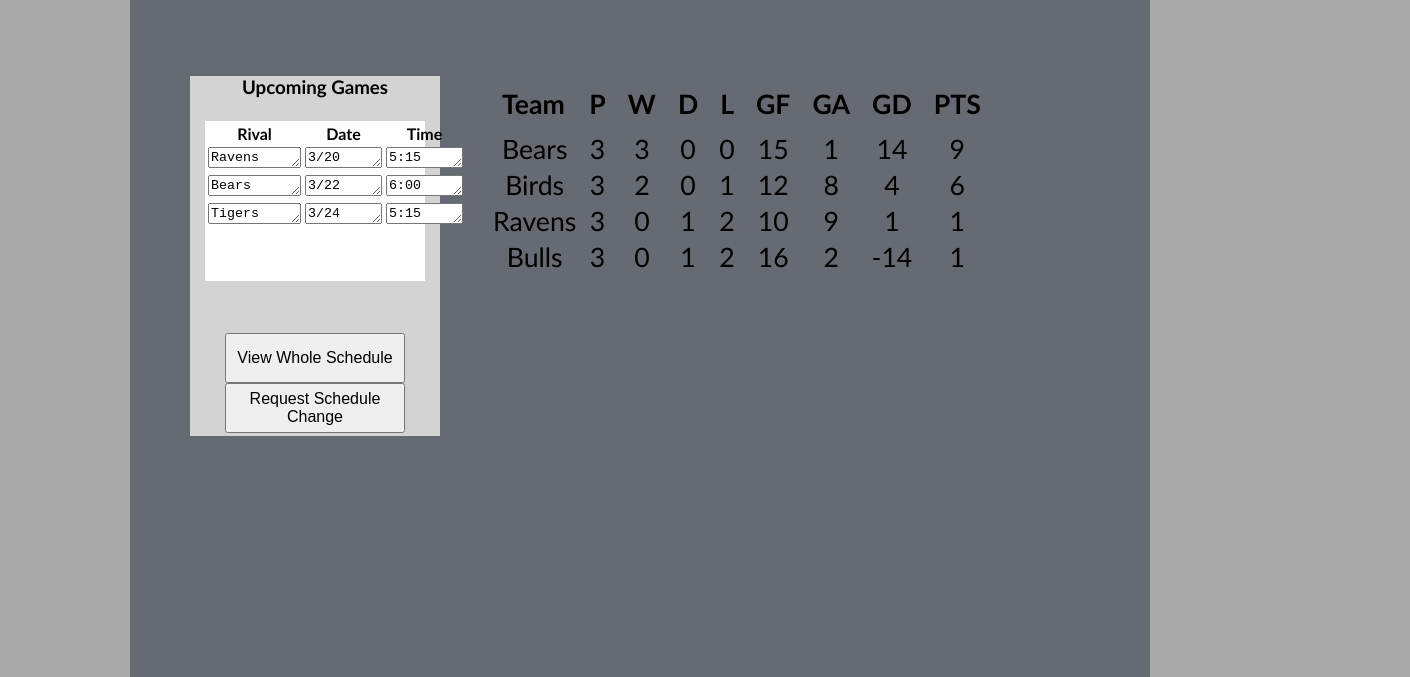
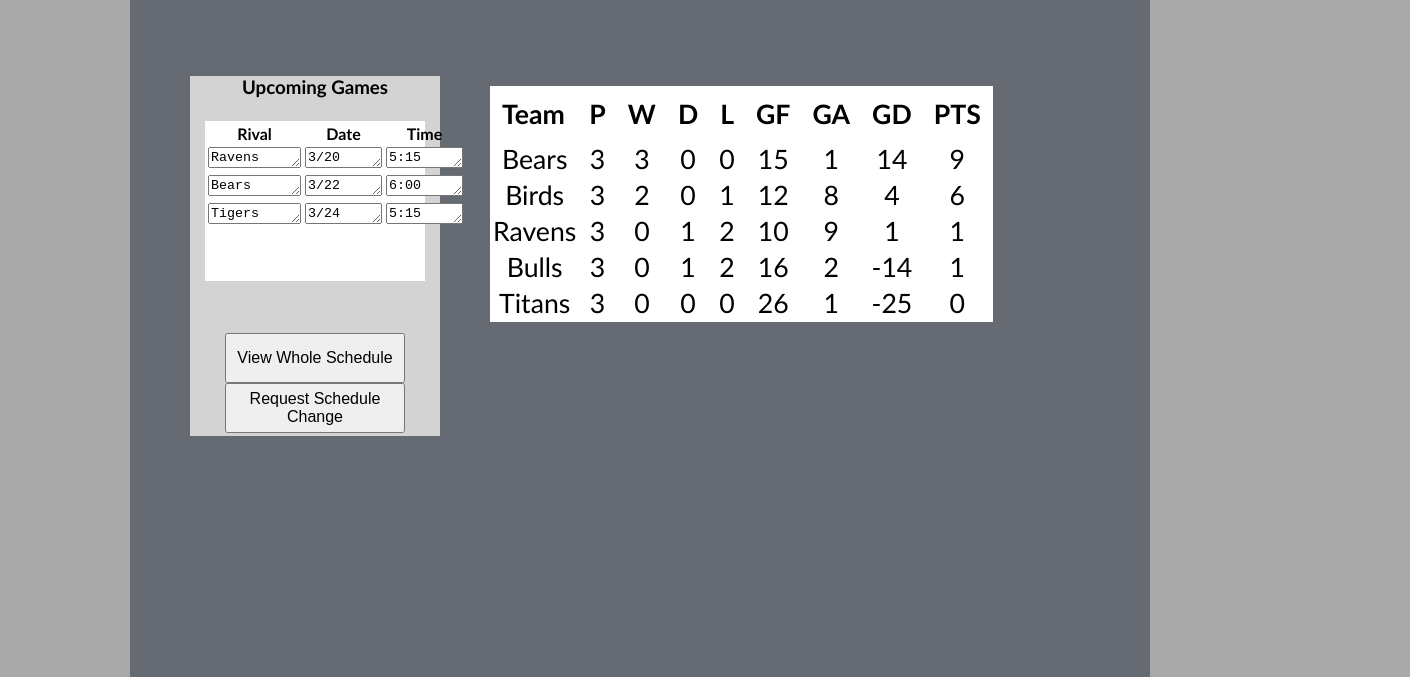
Before and after one commit to chavezfk/CSE389-Project, a plain HTML site: page prototype/captain/home.html in a window 1280 px wide. Shown: the part 123-800 px from the top of the page, 1410 px wide, since content can reach past the window. Drawn offline with Linux system fonts and the light colour scheme.

Commit message:
guess Im kinda done... let me know what you think

```diff
--- a/prototype/captain/home.html
+++ b/prototype/captain/home.html
@@ -19,7 +19,7 @@
 				</table>
 			</div>
 		</header>
-		<main id="captain_home">
+		<main id="captain_home_main">
 			<div id="summary">
 				<h3>Upcoming Games</h3>
 				<div id="upcoming_games">
@@ -50,7 +50,7 @@
 				<br>
 				<br>
 				<button href="schedule.html">View Whole Schedule</button>
-				<button href="request.html">Request Schedule Change</button>
+				<button href="request.html" onclick="location.href='request.html'">Request Schedule Change</button>
 			</div>
 
 			<div id="team_stats_right">
@@ -110,12 +110,24 @@
 						<td>-14</td>
 						<td>1</td>
 					</tr>
-
+					<tr>
+						<td>Titans</td>
+						<td>3</td>
+						<td>0</td>
+						<td>0</td>
+						<td>0</td>
+						<td>26</td>
+						<td>1</td>
+						<td>-25</td>
+						<td>0</td>
+					</tr>
 				</table>
 			</div>
 		</main>
 		<footer>
-			<br><br><p>Brought to you by Joshua Ashinhurst, Carlos Rubio, and Franz Chavez as part of CSE389: Human Computer Interaction Project</p>
+			<br>
+			<br>
+			<p>Brought to you by Joshua Ashinhurst, Carlos Rubio, and Franz Chavez as part of CSE389: Human Computer Interaction Project</p>
 		</footer>
 	</body>
 </html>
--- a/prototype/global.css
+++ b/prototype/global.css
@@ -76,14 +76,6 @@ main {
 	padding: 10px
 }
 
-#captain_home {
-	width: 1000px;
-	height: 1000px;
-	background-color: #666a72;
-	margin: 0px auto 0px auto;
-	padding: 10px;
-}
-
 #upcoming_games {
 	text-align: center;
 	position: relative;
@@ -110,6 +102,15 @@ main {
 	width: 250px;
 	height: 360px;
 	left: 50px;
+	top: 50px;
+	background-color: LightGray;
+}
+
+#request {
+	position: relative;
+	width: 600px;
+	height: 400px;
+	left: 200px;
 	top: 50px;
 	background-color: LightGray;
 }
@@ -169,14 +170,12 @@ main {
 
 #team_stats_right {
 	position: relative;
-	display: inline-block;
 	left: 350px;
-	bottom: 310px;
+	bottom: 300px;
 	font-size: 20pt;
-	height: 360px;
-	width: 560px;
+	height: 490px;
 	overflow: auto;
-
+	width: 920px;
 }
 
 #team_stats table {
@@ -191,7 +190,6 @@ main {
 	padding: 10px;
 }
 
-<<<<<<< HEAD
 #team_stats_right table {
 	background-color: white;
 }
@@ -205,7 +203,6 @@ main {
 	padding: 10px;
 }
 
-=======
 #bracket {
 	position: relative;
 	left: 10px;
```
